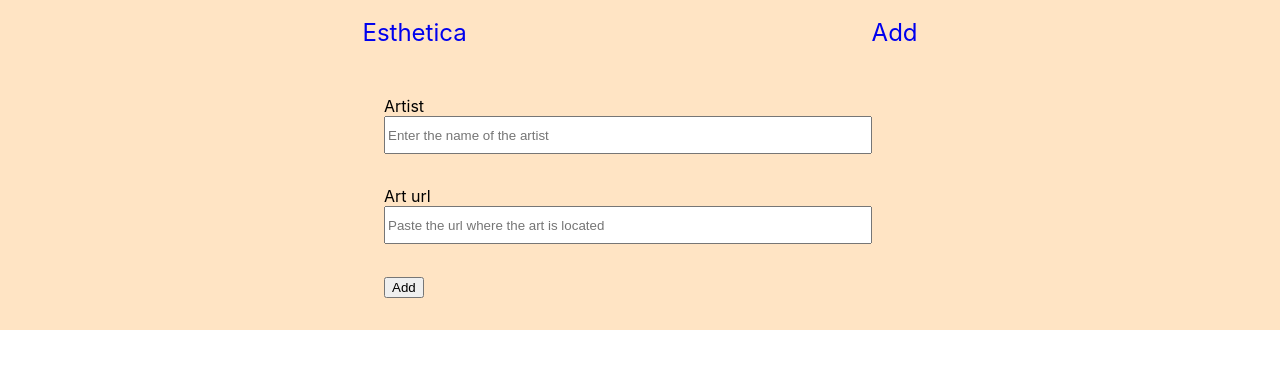
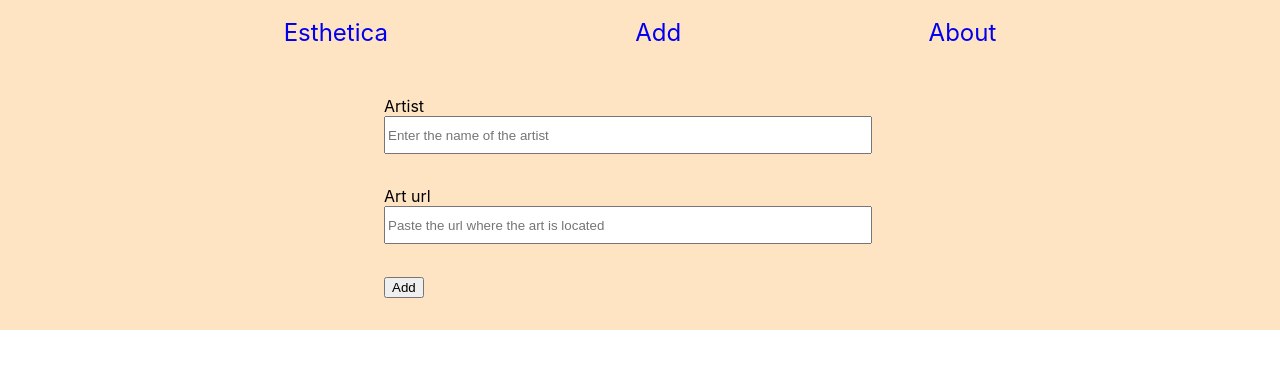
Before and after one commit to ShanizNyawira/Esthetic, a React (Create React App) app: page /add in a window 1280 px wide. Shown: the top 368 px of the page. Built offline with nearby package versions, Linux system fonts and the light colour scheme; no server answers.

Commit message:
Added about section

```diff
--- a/src/App.js
+++ b/src/App.js
@@ -2,6 +2,7 @@ import './App.css';
 import Navbar from './components/Navbar';
 import Home from "./components/Home";
 import Add from './components/Add';
+import About from './components/About';
 import { useState, useEffect } from 'react';
 import { BrowserRouter, Route, Routes } from 'react-router-dom';
 
@@ -34,9 +35,9 @@ function App() {
      {/* set routes */}
       <BrowserRouter>
         <Routes>
-
+          <Route path="/" element={<Home art={art} />} />
           <Route path="/add" element={<Add addArt={handleAdd}/>} />
-          <Route path="/" element={<Home art={art}/>} />
+          <Route path="/about" element={<About />} />
         </Routes>
       </BrowserRouter>
 
--- a/src/components/About.js
+++ b/src/components/About.js
@@ -0,0 +1,11 @@
+function About() {
+      return (
+            <div className="about">
+                  <h1>About Esthetic</h1>
+                  <p>Esthetica is a platform for artists to showcase their work and for art lovers to discover and appreciate art. It is a place where artists can share their work and get feedback from the art community. It is also a place where art lovers can discover new and upcoming artists, as well as their work.</p>
+            </div>
+
+      )
+}
+
+export default About;
--- a/src/components/Navbar.js
+++ b/src/components/Navbar.js
@@ -9,6 +9,9 @@ function Navbar() {
                 <NavLink exact to="/add" style={{textDecoration:'none'}}>
                     Add
                 </NavLink>
+                <NavLink exact to="/about" style={{textDecoration:'none'}}>
+                    About
+                </NavLink>
             </BrowserRouter>
 
 
```
